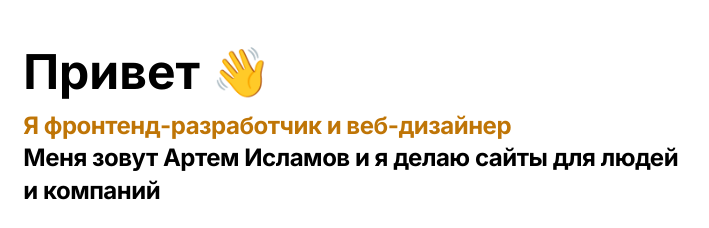
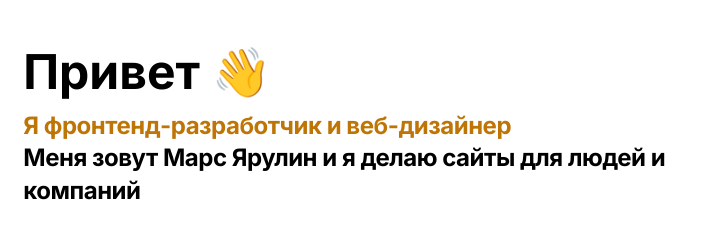
Before and after one commit to githmars/my_portfolio, a plain HTML site: page index.html in a window 1280 px wide. Shown: the part 84-312 px from the top of the page, 381-1090 px from the left. Drawn offline with Linux system fonts and the light colour scheme; files that its build step writes are made by us from their sources.

Commit message:
Сверстали главный экран сайта

```diff
--- a/index.html
+++ b/index.html
@@ -38,7 +38,7 @@
           <span class="header-primary"
             >Я фронтенд-разработчик и веб-дизайнер</span
           ><br />
-          Меня зовут Артем Исламов и я делаю сайты для людей и компаний
+          Меня зовут Марс Ярулин и я делаю сайты для людей и компаний
         </h1>
         <div class="header-links">
           <ul class="social-list">
@@ -84,7 +84,11 @@
             </li>
           </ul>
           <a href="#" class="cv-download" download>
-            <img src="images/Icons/download.svg" alt="download-icon" class="cv-icon" />
+            <img
+              src="images/Icons/download.svg"
+              alt="download-icon"
+              class="cv-icon"
+            />
             <span class="cv-text">Скачать резюме</span>
           </a>
         </div>
```
